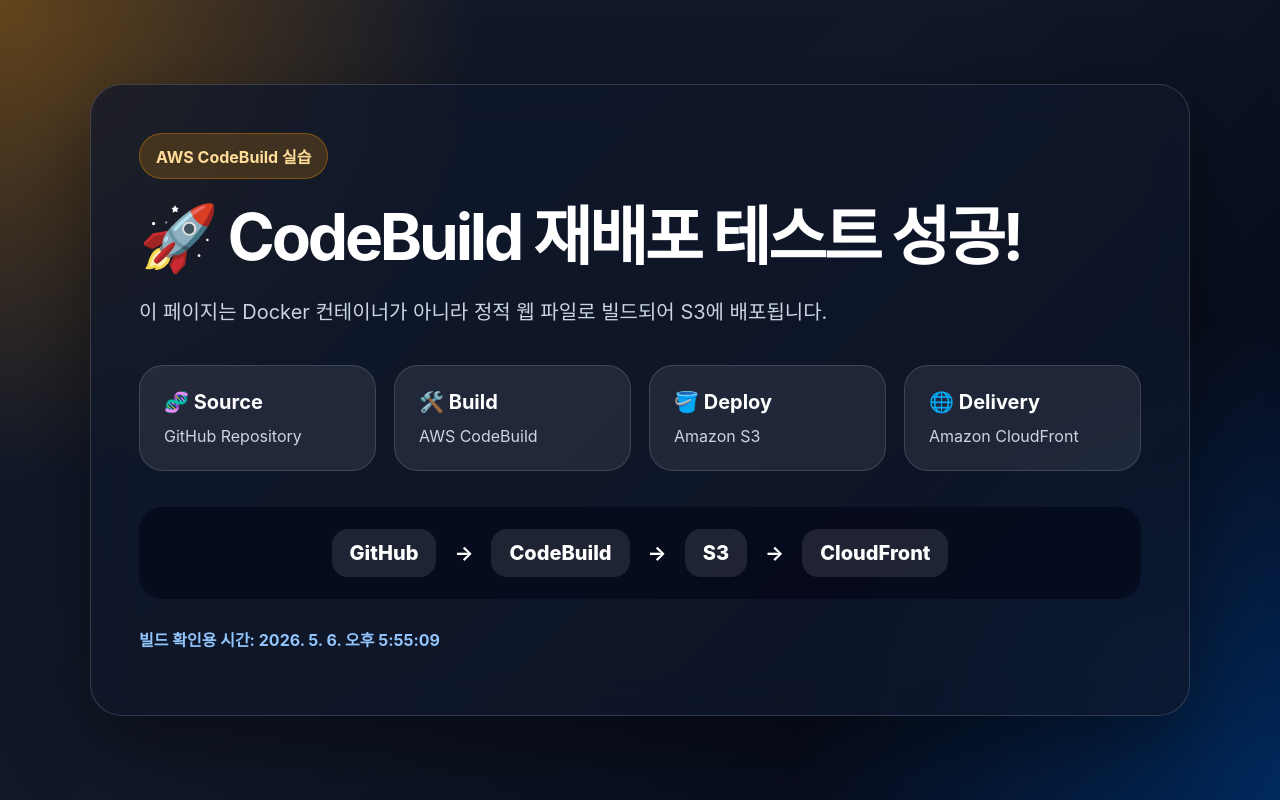
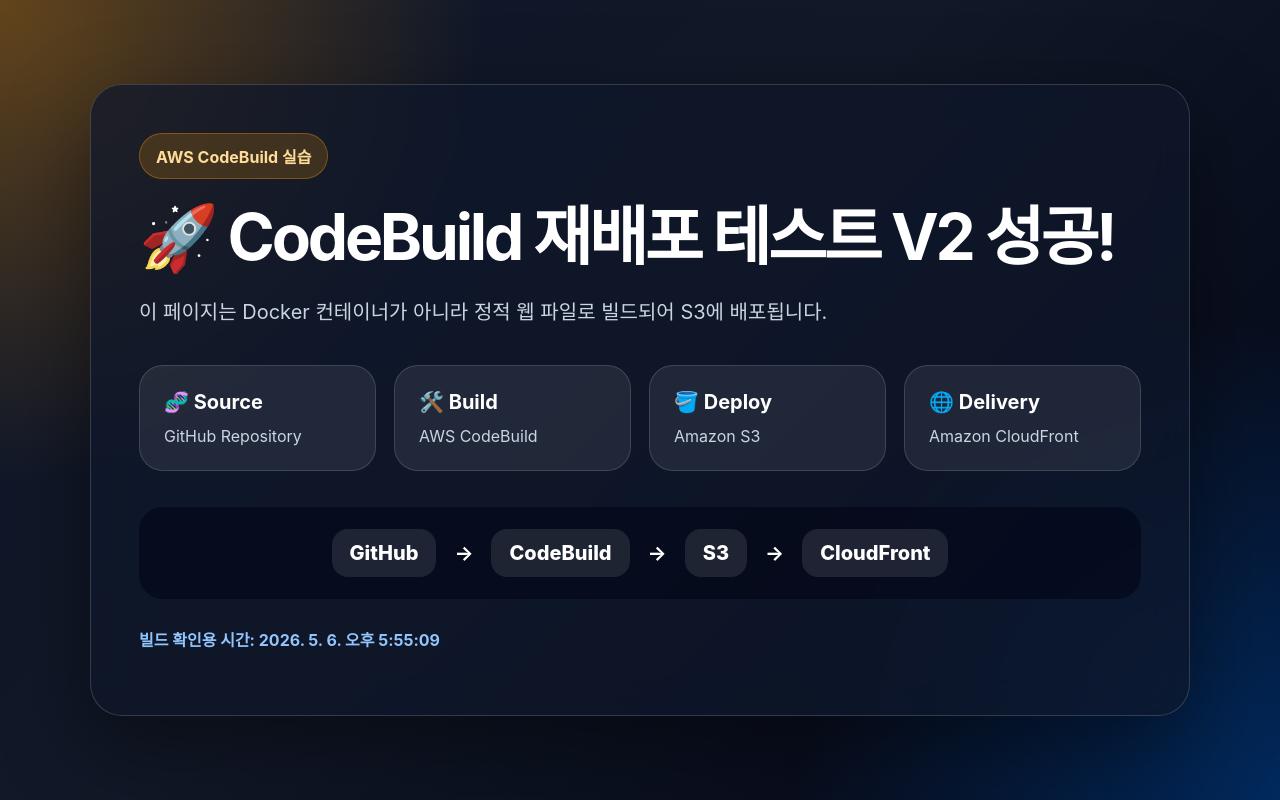
Before and after one commit to sum9191-ops/soldesk-codebuild-react-s3, a React (Vite) app: page / in a window 1280 px wide. Built offline with nearby package versions, Linux system fonts and the light colour scheme.

Commit message:
Initial CodeBuild S3 deploy v3

```diff
--- a/src/App.jsx
+++ b/src/App.jsx
@@ -8,7 +8,7 @@
       <section className="hero">
         <div className="badge">AWS CodeBuild 실습</div>
 
-        <h1>🚀 CodeBuild 재배포 테스트 성공!</h1>
+        <h1>🚀 CodeBuild 재배포 테스트 V2 성공!</h1>
 
         <p className="subtitle">
           이 페이지는 Docker 컨테이너가 아니라 정적 웹 파일로 빌드되어 S3에 배포됩니다.
```
